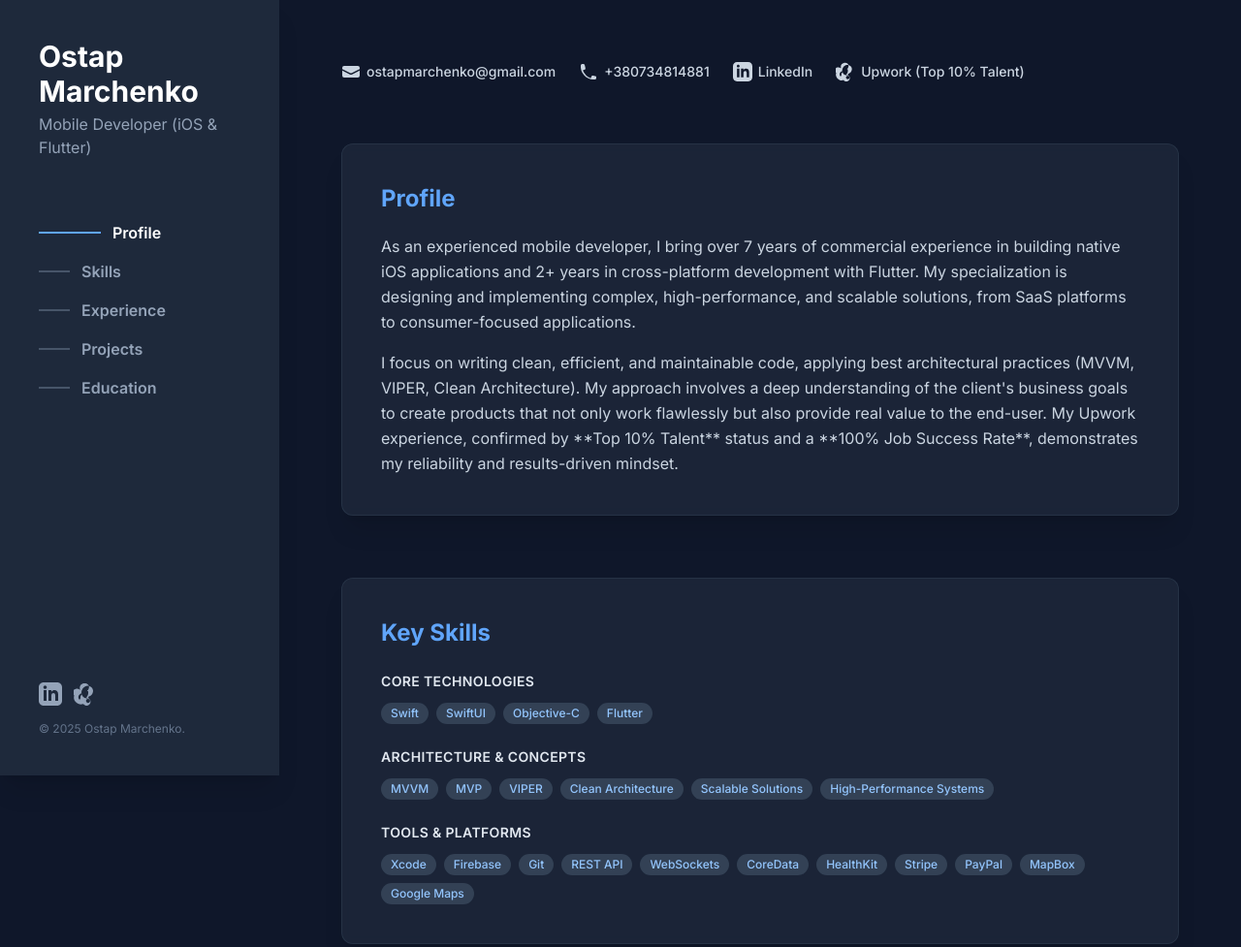
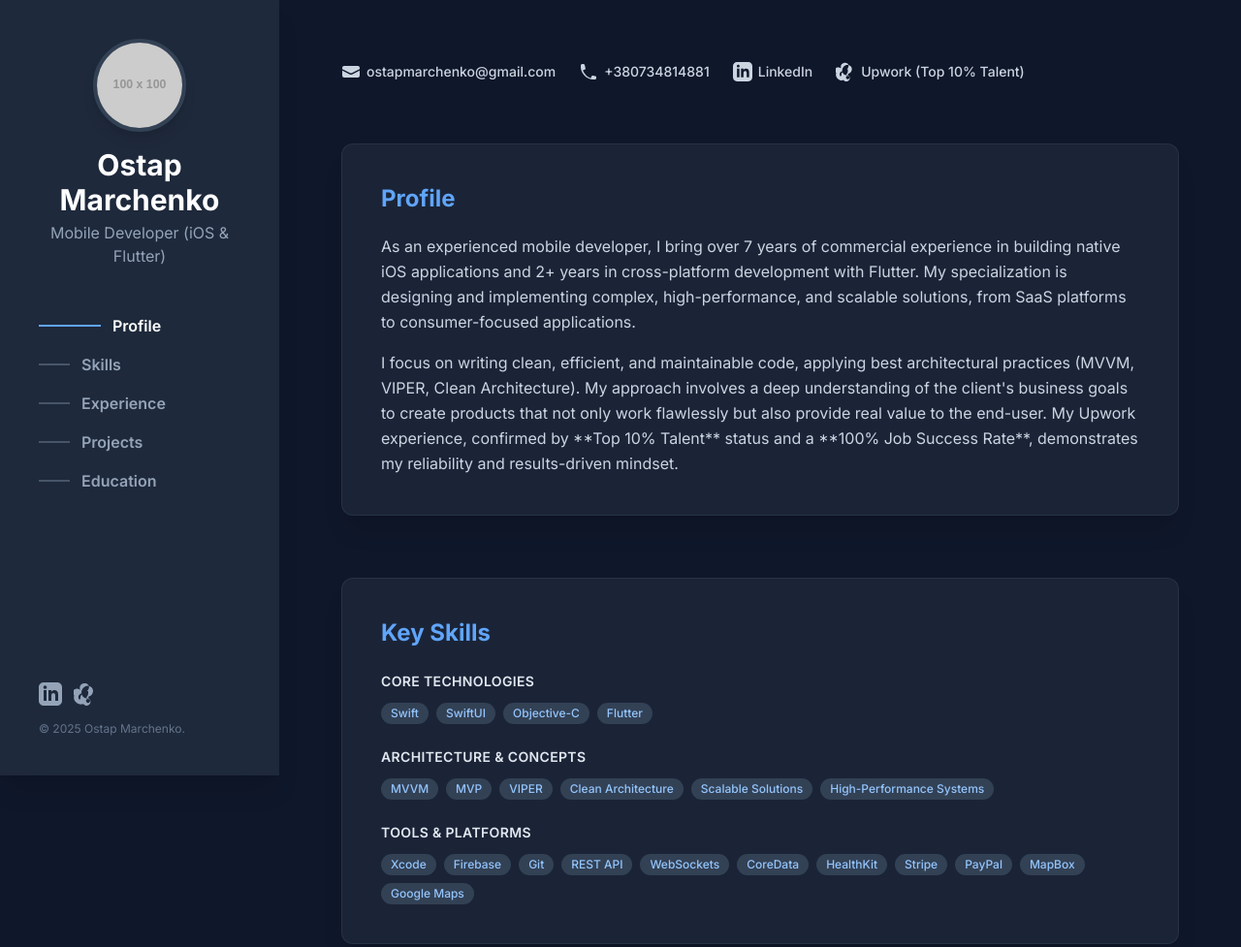
Before and after one commit to OSTAPMARCHENKO/cv_web, a plain HTML site: page index.html in a window 1280 px wide. Shown: the top 977 px of the page at 97% size. Drawn offline with nearby package versions, Linux system fonts and the light colour scheme; placeholder pictures from the web are drawn by us.

Commit message:
- Added image placeholder

```diff
--- a/index.html
+++ b/index.html
@@ -125,10 +125,15 @@
     <!-- ========== 1. Side Navigation (Desktop) ========== -->
     <nav class="sticky top-0 h-screen w-72 flex-shrink-0 p-8 lg:p-10 hidden lg:flex flex-col justify-between bg-slate-800 shadow-xl">
         <div>
-            <h2 class="text-3xl font-bold text-white">Ostap Marchenko</h2>
-            <p class="text-base text-slate-400 mt-1">Mobile Developer (iOS & Flutter)</p>
+            <!-- !!! ADD YOUR IMAGE URL HERE !!! -->
+            <img class="w-24 h-24 rounded-full mx-auto mb-4 border-4 border-slate-700 shadow-lg"
+                 src="https://placehold.co/100x100/60a5fa/0f172a?text=OM"
+                 alt="Ostap Marchenko - Profile Picture">
 
-            <ul class="mt-16 space-y-4" id="nav-list">
+            <h2 class="text-3xl font-bold text-white text-center">Ostap Marchenko</h2>
+            <p class="text-base text-slate-400 mt-1 text-center">Mobile Developer (iOS & Flutter)</p>
+
+            <ul class="mt-12 space-y-4" id="nav-list">
                 <li><a href="#profile" data-target="profile" class="nav-link font-semibold text-slate-400 hover:text-white transition-colors duration-200 group flex items-center">
                     <span class="nav-indicator w-8 h-0.5 bg-slate-600 group-hover:bg-primary group-hover:w-16 transition-all duration-200 mr-3"></span>Profile
                 </a></li>
@@ -165,9 +170,15 @@
     <main class="flex-1 min-w-0">
 
         <!-- ========== 2.1. Mobile Header ========== -->
-        <header class="lg:hidden p-4 bg-slate-800/80 backdrop-blur-sm sticky top-0 z-50 shadow-lg">
-            <h1 class="text-xl font-bold text-white">Ostap Marchenko</h1>
-            <p class="text-sm text-slate-400">Mobile Developer (iOS & Flutter)</p>
+        <header class="lg:hidden p-4 bg-slate-800/80 backdrop-blur-sm sticky top-0 z-50 shadow-lg flex items-center space-x-4">
+            <!-- !!! ADD YOUR IMAGE URL HERE !!! -->
+            <img class="w-12 h-12 rounded-full border-2 border-slate-700 flex-shrink-0"
+                 src="https://placehold.co/100x100/60a5fa/0f172a?text=OM"
+                 alt="Ostap Marchenko">
+            <div>
+                <h1 class="text-xl font-bold text-white">Ostap Marchenko</h1>
+                <p class="text-sm text-slate-400">Mobile Developer (iOS & Flutter)</p>
+            </div>
         </header>
 
         <!-- Content Container -->
```
